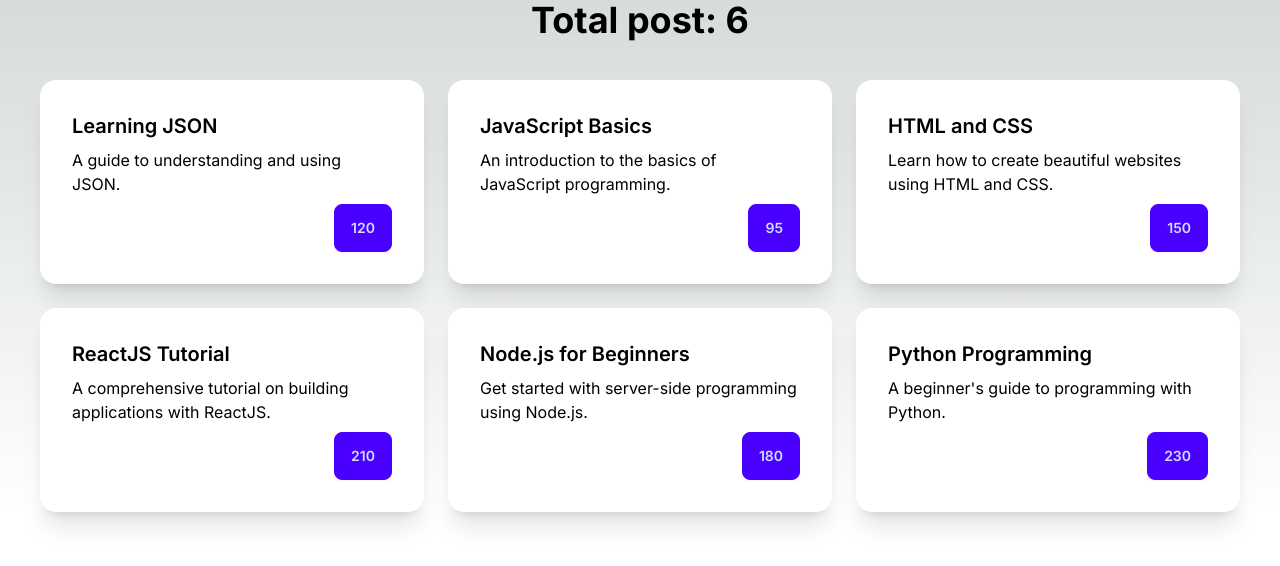
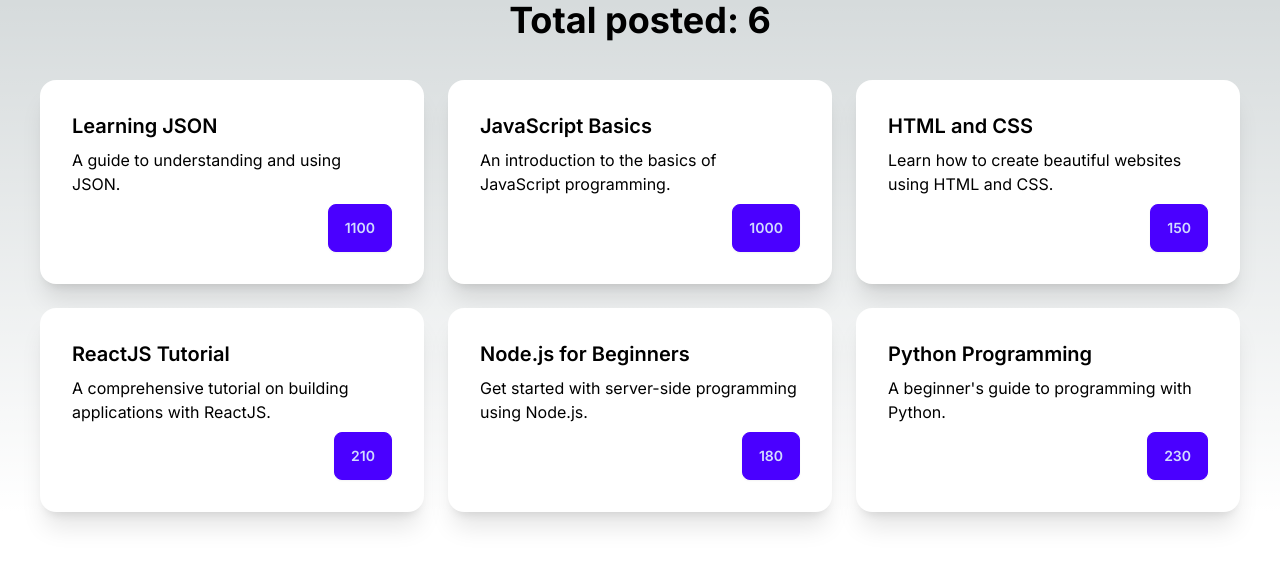
Before and after one commit to Tushar12152/explore-next-js-with-data-fetching, a Next.js app: page /post in a window 1280 px wide. Shown: the top 566 px of the page. Built offline with nearby package versions, Linux system fonts and the light colour scheme; data requests are answered from the project's data file.

Commit message:
ssg/ssr concept added

```diff
--- a/fakeDB.json
+++ b/fakeDB.json
@@ -4,13 +4,13 @@
           "id": 1,
           "title": "Learning JSON",
           "description": "A guide to understanding and using JSON.",
-          "likeCount": 120
+          "likeCount": 1100
         },
         {
           "id": 2,
           "title": "JavaScript Basics",
           "description": "An introduction to the basics of JavaScript programming.",
-          "likeCount": 95
+          "likeCount": 1000
         },
         {
           "id": 3,
--- a/src/app/post/page.js
+++ b/src/app/post/page.js
@@ -1,15 +1,29 @@
 
 const PostPage = async () => {
 
-    const res = await fetch('http://localhost:8005/posts',{
-        cache:'force-cache'
-    });
+    const res = await fetch('http://localhost:8005/posts',
+        // { cache:'force-cache'}
+
+
+
+        //for e-comerce website
+        // {
+        //     next:{
+        //         revalidate:1,
+        //     }
+        // }
+
+
+        //for news portal-social media type website.
+        {cache:"no-store"}
+
+    );
     const posts = await res.json();
     // console.log(posts)
 
     return (
         <div>
-            <h1 className="text-4xl text-center font-bold">Total post: {posts?.length}</h1>
+            <h1 className="text-4xl text-center font-bold">Total posted: {posts?.length}</h1>
 
             <div className="w-[1200px] mx-auto grid grid-cols-1 md:grid-cols-2 lg:grid-cols-3 mt-10 gap-6">
                 {
```
